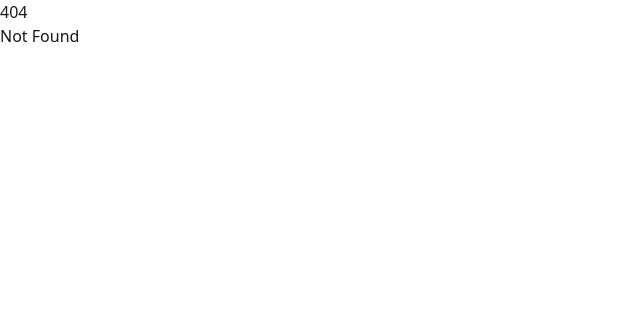
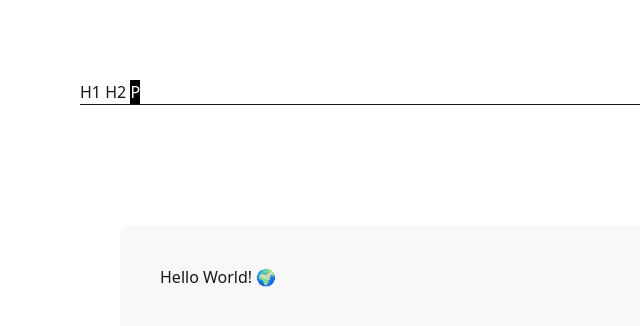
Before and after one commit to yamada-hrk/sazanami, a SvelteKit app: page /tiptap in a window 1280 px wide. Before the commit this address had no page. Shown: the top 326 px of the page, without its empty margins (0-640 px from the left). Built offline with nearby package versions, Linux system fonts and the light colour scheme.

Commit message:
Add Tiptap dependencies, update .gitignore, and modify page content

```diff
--- a/package.json
+++ b/package.json
@@ -12,6 +12,7 @@
 		"check:watch": "svelte-kit sync && svelte-check --tsconfig ./tsconfig.json --watch",
 		"format": "prettier --write .",
 		"lint": "prettier --check . && eslint .",
+		"db:generate": "drizzle-kit generate",
 		"db:push": "drizzle-kit push",
 		"db:migrate": "drizzle-kit migrate",
 		"db:studio": "drizzle-kit studio"
@@ -46,6 +47,9 @@
 		"@node-rs/argon2": "^2.0.2",
 		"@oslojs/crypto": "^1.0.1",
 		"@oslojs/encoding": "^1.1.0",
+		"@tiptap/core": "^3.0.0-beta.16",
+		"@tiptap/pm": "^3.0.0-beta.16",
+		"@tiptap/starter-kit": "^3.0.0-beta.16",
 		"drizzle-orm": "^0.40.0"
 	}
 }
--- a/src/routes/+page.svelte
+++ b/src/routes/+page.svelte
@@ -1,2 +1,6 @@
 <h1>Welcome to SvelteKit</h1>
 <p>Visit <a href="https://svelte.dev/docs/kit">svelte.dev/docs/kit</a> to read the documentation</p>
+
+<h1 class="text-bold ">
+かえでちゃんだよ
+</h1>
--- a/src/routes/milkdown/+page.svelte
+++ /dev/null
@@ -1,5 +0,0 @@
-<script lang="ts">
-    import type { PageData } from './$types';
-
-    let { data }: { data: PageData } = $props();
-</script>
--- /dev/null
+++ b/src/routes/tiptap/+page.svelte
@@ -0,0 +1,63 @@
+<script>
+	import { onMount, onDestroy } from 'svelte';
+	import { Editor } from '@tiptap/core';
+	import StarterKit from '@tiptap/starter-kit';
+
+	let element;
+	let editor;
+
+	onMount(() => {
+		editor = new Editor({
+			element: element,
+			extensions: [StarterKit],
+			content: '<p>Hello World! 🌍️ </p>',
+			onTransaction: () => {
+				// force re-render so `editor.isActive` works as expected
+				editor = editor;
+			},
+		});
+	});
+
+	onDestroy(() => {
+		if (editor) {
+			editor.destroy();
+		}
+	});
+</script>
+
+<div class="m-20 border-b">
+
+
+    {#if editor}
+	<button
+    on:click={() => editor.chain().focus().toggleHeading({ level: 1 }).run()}
+    class:active={editor.isActive('heading', { level: 1 })}
+	>
+    H1
+</button>
+<button
+on:click={() => editor.chain().focus().toggleHeading({ level: 2 }).run()}
+class:active={editor.isActive('heading', { level: 2 })}
+>
+H2
+</button>
+<button
+on:click={() => editor.chain().focus().setParagraph().run()}
+class:active={editor.isActive('paragraph')}
+>
+P
+</button>
+{/if}
+</div>
+
+<div bind:this={element} class="card bg-base-200 h-100 m-30 p-10 " />
+
+<style>
+    button.active {
+        background: black;
+		color: white;
+	}
+    h1{
+        font-size: large;
+    }
+</style>
```
Also changed, not shown: 2 other files (tests, documents, lock files or other folders).
